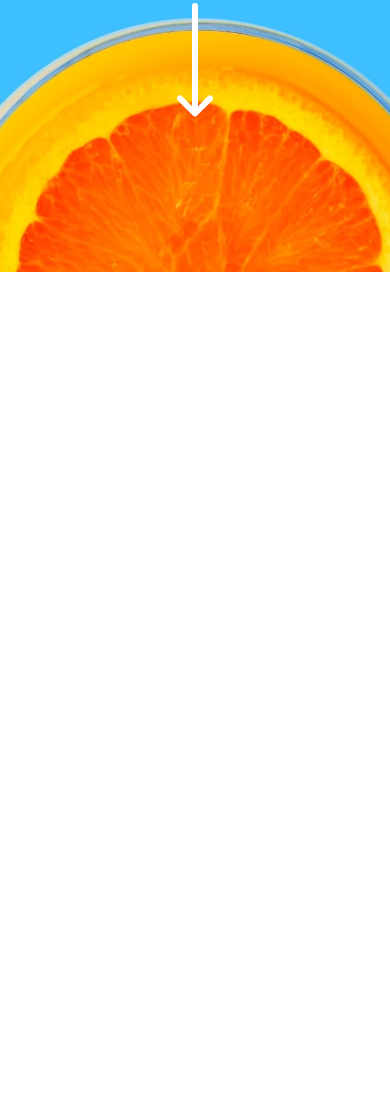
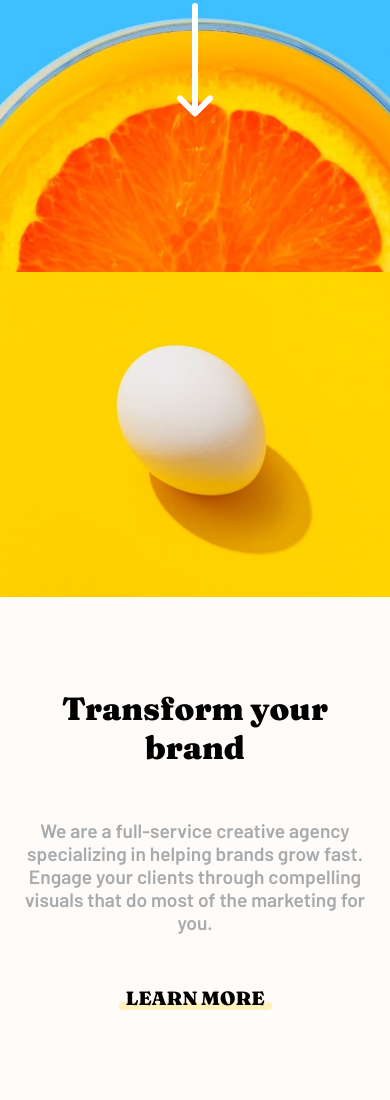
Before and after one commit to h4nniton/sunnyside, a plain HTML site: page index.html in a window 390 px wide. Shown: the part 403-1503 px from the top of the page. Before the commit the page ends 844 px from the top, so only its background shows below. Drawn offline with Linux system fonts and the light colour scheme.

Commit message:
values transform

```diff
--- a/index.html
+++ b/index.html
@@ -27,7 +27,29 @@
 
     </header>
 
-    <main></main>
+    <main>
+        <section class="values">
+            <picture>
+                <source media="(min-width:465px)" srcset="./images/desktop/image-transform.jpg">
+                <img src="./images/mobile/image-transform.jpg" alt="ovo com fundo amarelo">
+            </picture>
+
+        <div class="description">
+            <div class="description__title">
+                Transform your brand
+            </div>
+
+            <div class="description__text">
+                We are a full-service creative agency specializing in helping brands grow fast. Engage your clients through compelling visuals that do most of the marketing for you.
+            </div>
+
+            <div class="description__learn-more">
+                Learn more
+                <div class="line line-yellow"></div>
+            </div>
+        </div>
+        </section>
+    </main>
 
     <footer></footer>
 
--- a/style.css
+++ b/style.css
@@ -14,10 +14,12 @@
     --graphic-text: #25564b;
     --photography-text: #19536b;
     --footer-bg: #458c7e;
+    --body-bg: #fffbf8;
 }
 
 body {
     font-family: var(--text-font);
+    background-color: var(--body-bg);
 }
 
 header {
@@ -54,3 +56,53 @@ header h1 {
 header .arrow-down {
     place-self: start center;
 }
+
+.values img {
+    width: 100%;
+}
+
+.description {
+    display: grid;
+    padding-block: 64px;
+    place-items: center;
+    height: 500px;
+}
+
+.description__title {
+    font-family: var(--title-font);
+    font-size: 2rem;
+    font-weight: 900;
+    text-align: center;
+    width: 300px;
+}
+
+.description__text {
+    font-size: 1.2rem;
+    font-weight: 600;
+    color: var(--gray);
+    width: 375px;
+    text-align: center;
+}
+
+.description__learn-more {
+    font-family: var(--title-font);
+    font-weight: 900;
+    font-size: 1.2rem;
+    text-transform: uppercase;
+    position: relative;
+}
+
+.line {
+    height: 8px;
+    width: 110%;
+    border-radius: 4px;
+    position: absolute;
+    left: -5%;
+    bottom: 1%;
+    z-index: -1;
+    opacity: 25%;
+}
+
+.line-yellow {
+    background-color: var(--yellow);
+}
```
